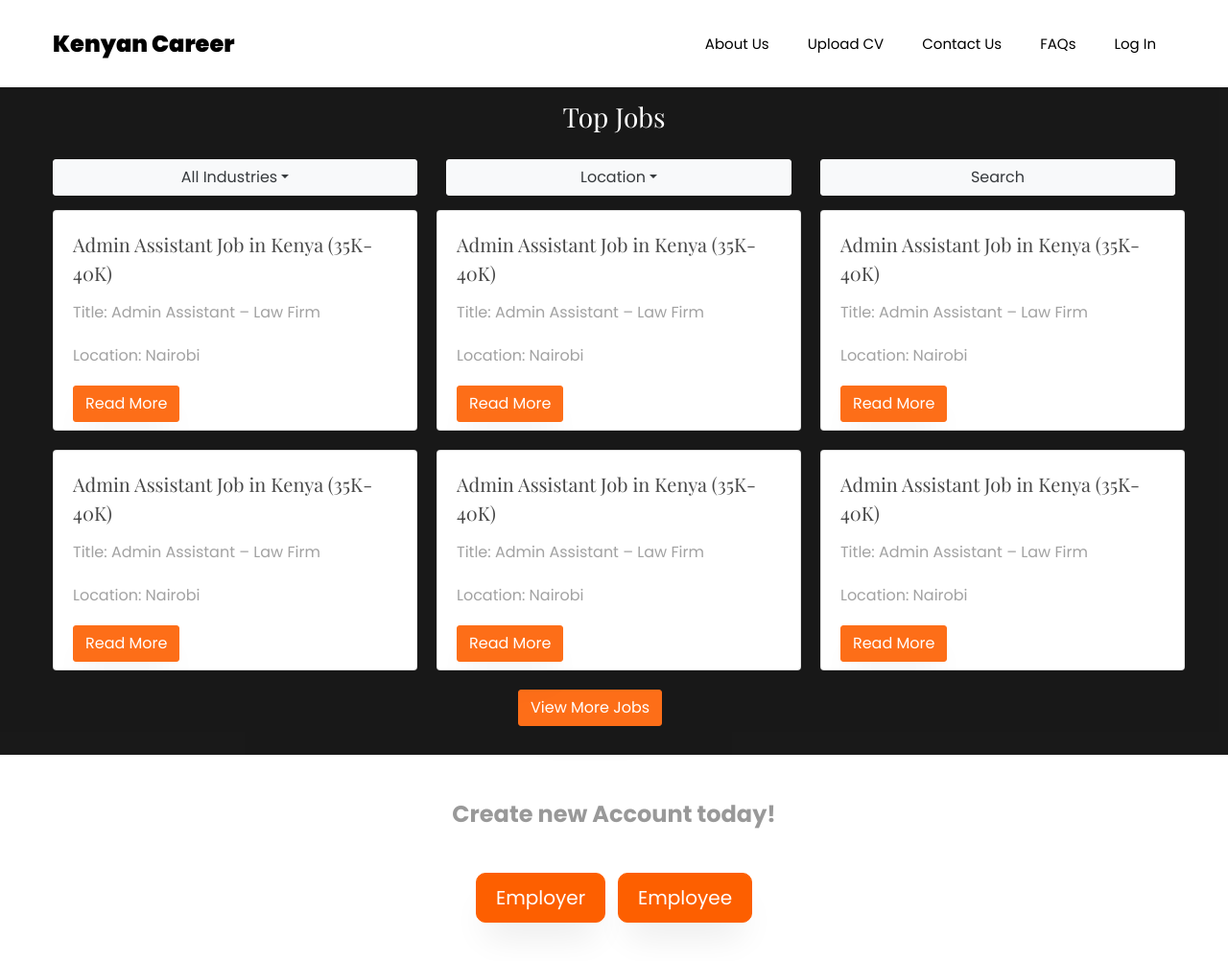
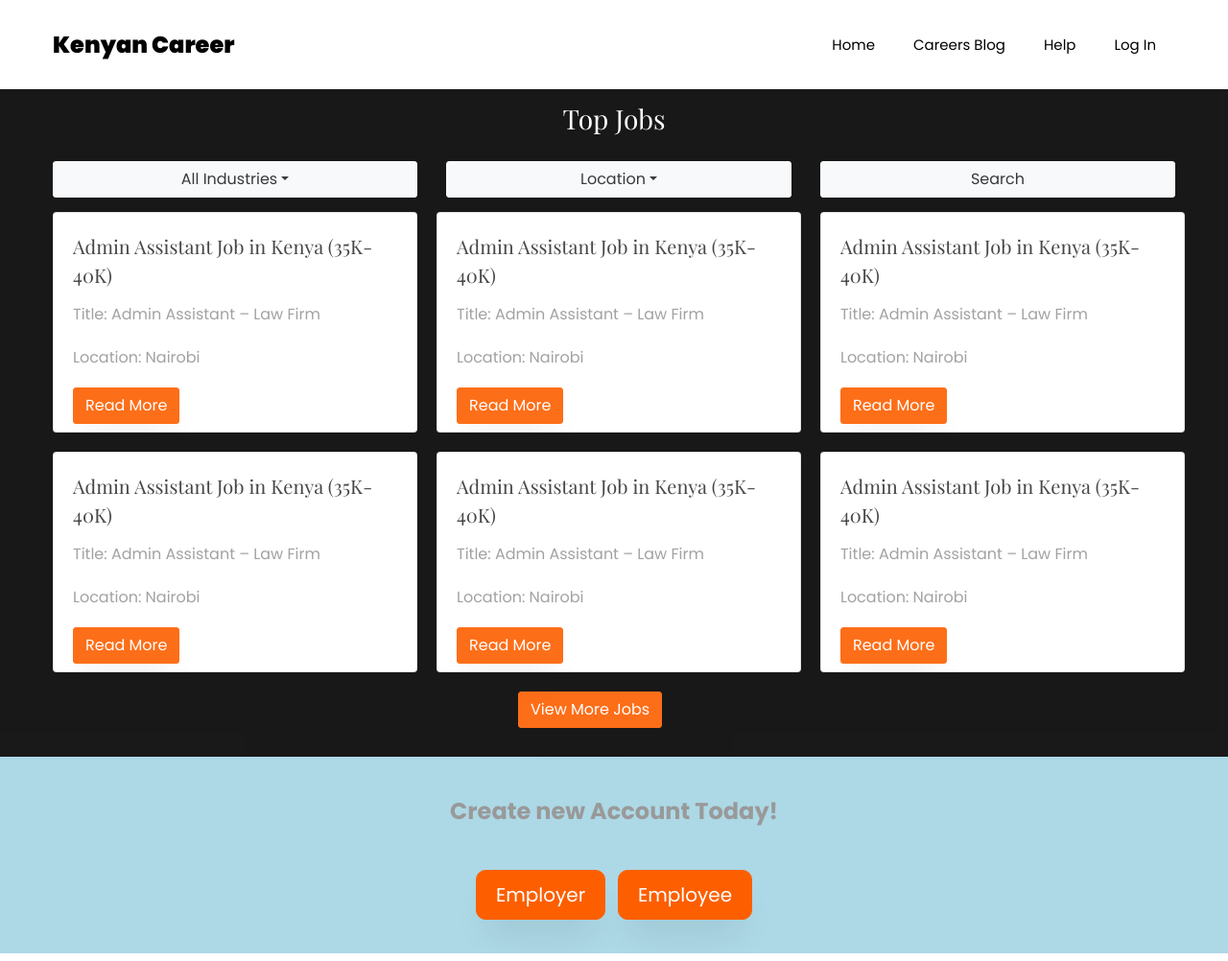
Before and after one commit to Herkry/Kenyan_Careers_WebApp, a PHP site: page /Employer/copyoflandpage.php in a window 1280 px wide. Shown: the whole page at 96% size. Run offline with PHP 8.4, Linux system fonts and the light colour scheme; some libraries are stand-ins or nearby versions; some web fonts are replaced.

Commit message:
minor update

```diff
--- a/kenyan_careers_webapp/Employer/copyoflandpage.php
+++ b/kenyan_careers_webapp/Employer/copyoflandpage.php
@@ -2,7 +2,7 @@
 <html lang="en">
 
 <head>
-    <title>Kenyan Career</title>
+    <title>Kenyan Career Employer</title>
     <meta charset="utf-8">
     <meta name="viewport" content="width=device-width, initial-scale=1, shrink-to-fit=no">
 
@@ -27,7 +27,7 @@
 </head>
 
 <body>
-    <nav class="navbar navbar-expand-lg navbar-dark bg-dark ftco-navbar-light" id="ftco-navbar">
+    <nav style="padding: 9px;" class="navbar navbar-expand-lg navbar-dark bg-dark ftco-navbar-light" id="ftco-navbar">
         <div class="container">
             <a class="navbar-brand" href="#">Kenyan Career<span></span></a>
             <button class="navbar-toggler" type="button" data-toggle="collapse" data-target="#ftco-nav" aria-controls="ftco-nav" aria-expanded="false" aria-label="Toggle navigation">
@@ -36,10 +36,9 @@
 
             <div class="collapse navbar-collapse" id="ftco-nav">
                 <ul class="navbar-nav ml-auto">
-                    <li class="nav-item"><a href="#" class="nav-link">About Us</a></li>
-                    <li class="nav-item"><a href="#" class="nav-link">Upload CV</a></li>
-                    <li class="nav-item"><a href="#" class="nav-link">Contact Us</a></li>
-                    <li class="nav-item"><a href="#" class="nav-link">FAQs</a></li>
+                    <li class="nav-item"><a href="#" class="nav-link">Home</a></li>
+                    <li class="nav-item"><a href="#" class="nav-link">Careers Blog</a></li>
+                    <li class="nav-item"><a href="#" class="nav-link">Help</a></li>
                     <li class="nav-item"><a href="#" class="nav-link">Log In</a></li>
 
                 </ul>
@@ -179,8 +178,8 @@
 
 
         <!--Employer or Seeker-->
-        <section style="padding: 20px;">
-            <h1 style="text-align: center;">Create new Account today!</h1>
+        <section style="padding:15px;background:lightblue;">
+            <h1 style="text-align: center;">Create new Account Today!</h1>
 
             <div class="conainer">
               <div class="row">
```
